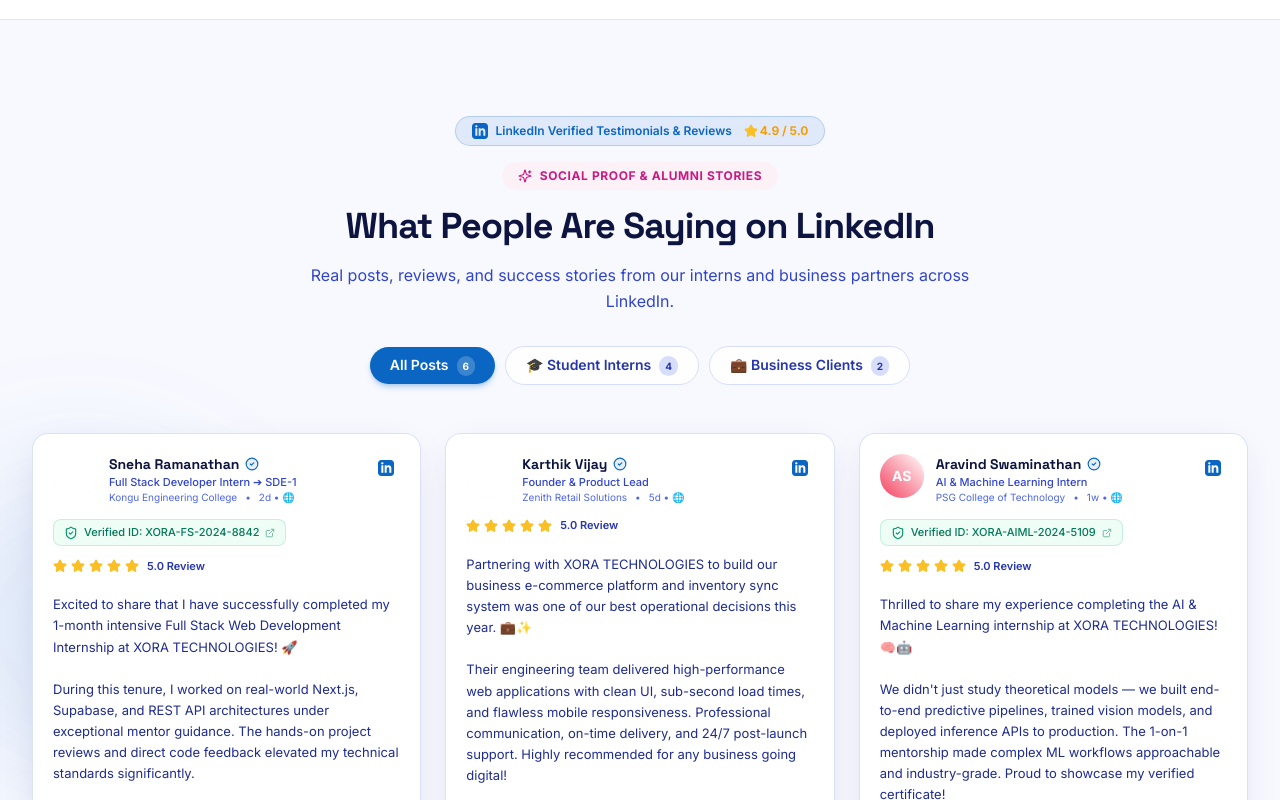
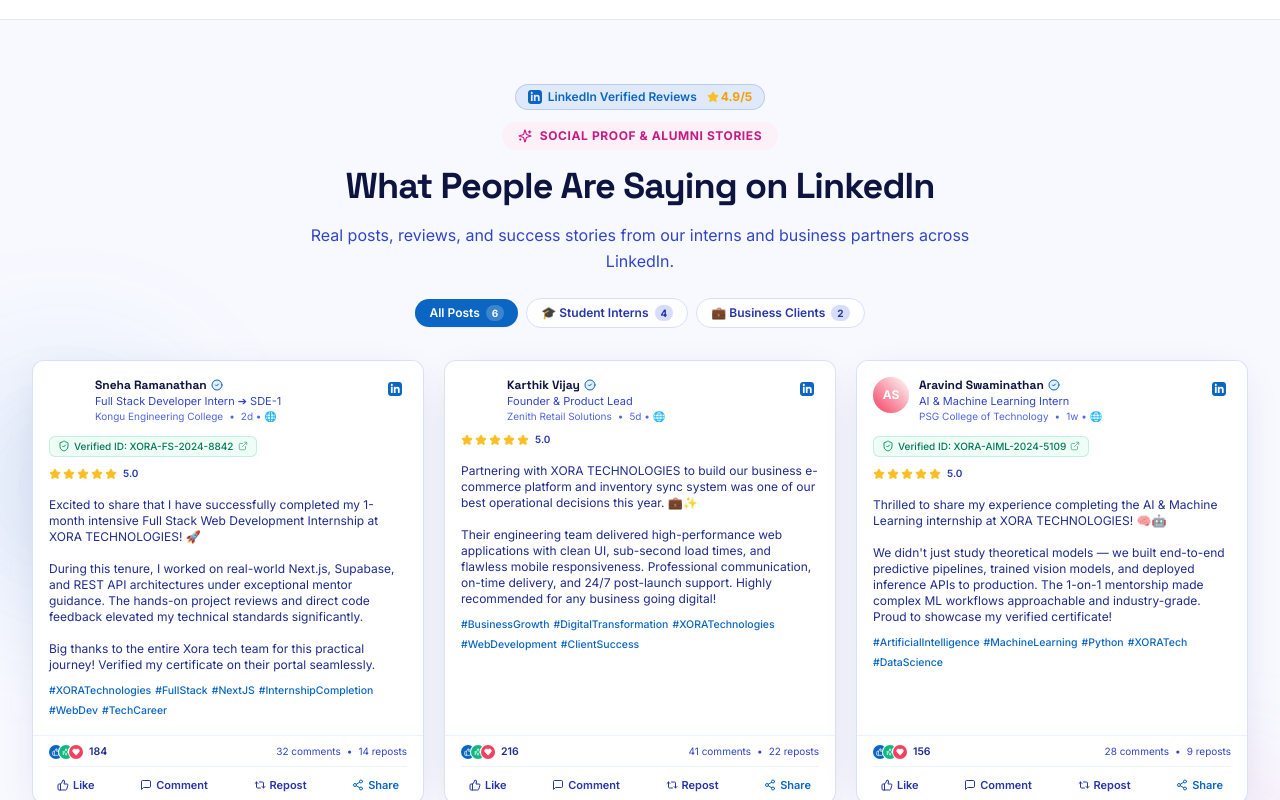
Before and after one commit to arunkumar5917/Xoratech, a Next.js app: page / in a window 1280 px wide. Shown: the part 5180-5980 px from the top of the page. Built offline with nearby package versions, Linux system fonts and the light colour scheme.

Commit message:
style: reduce LinkedIn reviews section and post cards to normal compact size

```diff
--- a/src/components/ui/LinkedInReviewsSection.tsx
+++ b/src/components/ui/LinkedInReviewsSection.tsx
@@ -20,7 +20,7 @@
 } from "lucide-react";
 
 // Official LinkedIn Brand Icon
-function LinkedInIcon({ className = "h-5 w-5" }: { className?: string }) {
+function LinkedInIcon({ className = "h-4 w-4" }: { className?: string }) {
   return (
     <svg
       className={className}
@@ -61,26 +61,29 @@
   });
 
   return (
-    <section id="linkedin-reviews" className="relative overflow-hidden py-16 lg:py-24 bg-navy-50/40 dark:bg-navy-950/40 border-y border-navy-100/70 dark:border-navy-800/70 scroll-mt-20">
+    <section
+      id="linkedin-reviews"
+      className="relative overflow-hidden py-12 lg:py-16 bg-navy-50/40 dark:bg-navy-950/40 border-y border-navy-100/70 dark:border-navy-800/70 scroll-mt-20"
+    >
       {/* Background ambient accents */}
-      <div className="pointer-events-none absolute -left-20 top-1/4 h-80 w-80 rounded-full bg-[#0A66C2]/10 blur-3xl dark:bg-[#0A66C2]/15" />
-      <div className="pointer-events-none absolute -right-20 bottom-1/4 h-80 w-80 rounded-full bg-xora-500/10 blur-3xl dark:bg-xora-500/15" />
+      <div className="pointer-events-none absolute -left-16 top-1/4 h-64 w-64 rounded-full bg-[#0A66C2]/10 blur-3xl dark:bg-[#0A66C2]/15" />
+      <div className="pointer-events-none absolute -right-16 bottom-1/4 h-64 w-64 rounded-full bg-xora-500/10 blur-3xl dark:bg-xora-500/15" />
 
       <div className="container-x relative">
         {/* Header with LinkedIn verification badge */}
         <div className="text-center">
           <FadeIn direction="up">
-            <div className="inline-flex items-center gap-2 rounded-full border border-[#0A66C2]/20 bg-[#0A66C2]/10 px-4 py-1.5 text-xs font-semibold text-[#0A66C2] dark:border-[#0A66C2]/30 dark:bg-[#0A66C2]/20 dark:text-cyan-400 backdrop-blur-sm">
-              <LinkedInIcon className="h-4 w-4 text-[#0A66C2] dark:text-cyan-400" />
-              <span>LinkedIn Verified Testimonials & Reviews</span>
+            <div className="inline-flex items-center gap-1.5 rounded-full border border-[#0A66C2]/20 bg-[#0A66C2]/10 px-3 py-1 text-xs font-semibold text-[#0A66C2] dark:border-[#0A66C2]/30 dark:bg-[#0A66C2]/20 dark:text-cyan-400 backdrop-blur-sm">
+              <LinkedInIcon className="h-3.5 w-3.5 text-[#0A66C2] dark:text-cyan-400" />
+              <span>LinkedIn Verified Reviews</span>
               <span className="flex items-center text-amber-500 font-bold ml-1">
-                <Star className="h-3.5 w-3.5 fill-amber-400 text-amber-400 mr-0.5" />
-                4.9 / 5.0
+                <Star className="h-3 w-3 fill-amber-400 text-amber-400 mr-0.5" />
+                4.9/5
               </span>
             </div>
           </FadeIn>
 
-          <div className="mt-4">
+          <div className="mt-3">
             <SectionHeading
               eyebrow="Social Proof & Alumni Stories"
               title="What People Are Saying on LinkedIn"
@@ -90,7 +93,7 @@
 
           {/* Category Filter Pills */}
           <FadeIn direction="up" delay={0.1}>
-            <div className="mt-8 flex flex-wrap items-center justify-center gap-2.5">
+            <div className="mt-6 flex flex-wrap items-center justify-center gap-2">
               {[
                 { id: "all", label: "All Posts", count: linkedInReviews.length },
                 {
@@ -109,15 +112,15 @@
                   <button
                     key={tab.id}
                     onClick={() => setFilter(tab.id as typeof filter)}
-                    className={`relative rounded-full px-5 py-2 text-xs sm:text-sm font-semibold transition-all duration-200 ${
+                    className={`relative rounded-full px-3.5 py-1.5 text-xs font-semibold transition-all duration-200 ${
                       isActive
-                        ? "bg-[#0A66C2] text-white shadow-md shadow-[#0A66C2]/25"
+                        ? "bg-[#0A66C2] text-white shadow-sm"
                         : "bg-white/80 text-navy-600 hover:bg-white hover:text-navy-950 border border-navy-100 dark:bg-navy-900/80 dark:text-navy-300 dark:hover:text-white dark:border-navy-800"
                     }`}
                   >
                     {tab.label}
                     <span
-                      className={`ml-2 inline-flex items-center justify-center rounded-full px-1.5 py-0.2 text-[10px] font-bold ${
+                      className={`ml-1.5 inline-flex items-center justify-center rounded-full px-1.5 py-0.2 text-[10px] font-bold ${
                         isActive
                           ? "bg-white/20 text-white"
                           : "bg-navy-100 text-navy-600 dark:bg-navy-800 dark:text-navy-300"
@@ -133,7 +136,7 @@
         </div>
 
         {/* Reviews Grid */}
-        <div className="mt-12 grid gap-6 md:grid-cols-2 lg:grid-cols-3">
+        <div className="mt-8 grid gap-4 sm:gap-5 md:grid-cols-2 lg:grid-cols-3">
           <AnimatePresence mode="popLayout">
             {filteredReviews.map((post) => {
               const isLiked = !!likedPosts[post.id];
@@ -143,36 +146,36 @@
                 <motion.div
                   key={post.id}
                   layout
-                  initial={{ opacity: 0, scale: 0.94, y: 15 }}
+                  initial={{ opacity: 0, scale: 0.96, y: 10 }}
                   animate={{ opacity: 1, scale: 1, y: 0 }}
-                  exit={{ opacity: 0, scale: 0.94, y: 15 }}
-                  transition={{ duration: 0.28, ease: "easeOut" }}
+                  exit={{ opacity: 0, scale: 0.96, y: 10 }}
+                  transition={{ duration: 0.22, ease: "easeOut" }}
                 >
-                  <HoverCard lift={-5} className="h-full">
-                    <div className="flex h-full flex-col justify-between overflow-hidden rounded-2xl border border-navy-100/90 bg-white shadow-card backdrop-blur-md transition-all duration-300 hover:border-[#0A66C2]/40 hover:shadow-xl hover:shadow-[#0A66C2]/5 dark:border-navy-800 dark:bg-navy-900/90">
+                  <HoverCard lift={-4} className="h-full">
+                    <div className="flex h-full flex-col justify-between overflow-hidden rounded-xl border border-navy-100/90 bg-white shadow-card backdrop-blur-md transition-all duration-300 hover:border-[#0A66C2]/40 hover:shadow-lg hover:shadow-[#0A66C2]/5 dark:border-navy-800 dark:bg-navy-900/90">
                       {/* Top Bar: Author Header */}
-                      <div className="p-5 pb-3">
-                        <div className="flex items-start justify-between gap-3">
-                          <div className="flex items-start gap-3">
+                      <div className="p-4 pb-2.5">
+                        <div className="flex items-start justify-between gap-2.5">
+                          <div className="flex items-start gap-2.5">
                             {/* Avatar */}
                             <div
-                              className={`flex h-11 w-11 shrink-0 items-center justify-center rounded-full bg-gradient-to-tr ${post.avatarBg} text-sm font-bold text-white shadow-sm ring-2 ring-white dark:ring-navy-900`}
+                              className={`flex h-9 w-9 shrink-0 items-center justify-center rounded-full bg-gradient-to-tr ${post.avatarBg} text-xs font-bold text-white shadow-sm ring-2 ring-white dark:ring-navy-900`}
                             >
                               {post.avatar}
                             </div>
 
                             {/* Details */}
                             <div className="min-w-0 flex-1">
-                              <div className="flex items-center gap-1.5">
-                                <h4 className="truncate text-sm font-bold text-navy-950 dark:text-white">
+                              <div className="flex items-center gap-1">
+                                <h4 className="truncate text-xs font-bold text-navy-950 dark:text-white">
                                   {post.name}
                                 </h4>
-                                <CheckCircle2 className="h-3.5 w-3.5 shrink-0 text-[#0A66C2] fill-[#0A66C2]/10" />
+                                <CheckCircle2 className="h-3 w-3 shrink-0 text-[#0A66C2] fill-[#0A66C2]/10" />
                               </div>
-                              <p className="truncate text-[11px] font-medium text-navy-500 dark:text-navy-400">
+                              <p className="truncate text-[11px] text-navy-500 dark:text-navy-400">
                                 {post.role}
                               </p>
-                              <div className="flex items-center gap-2 text-[10px] text-navy-400 dark:text-navy-500">
+                              <div className="flex items-center gap-1.5 text-[10px] text-navy-400 dark:text-navy-500">
                                 <span className="truncate">{post.companyOrCollege}</span>
                                 <span>•</span>
                                 <span>{post.timeAgo}</span>
@@ -186,20 +189,20 @@
                             target="_blank"
                             rel="noopener noreferrer"
                             aria-label={`View ${post.name}'s review on LinkedIn`}
-                            className="flex h-7 w-7 shrink-0 items-center justify-center rounded-lg text-[#0A66C2] transition-all hover:bg-[#0A66C2]/10 dark:hover:bg-[#0A66C2]/20"
+                            className="flex h-6 w-6 shrink-0 items-center justify-center rounded text-[#0A66C2] transition-colors hover:bg-[#0A66C2]/10 dark:hover:bg-[#0A66C2]/20"
                           >
-                            <LinkedInIcon className="h-4 w-4 text-[#0A66C2]" />
+                            <LinkedInIcon className="h-3.5 w-3.5 text-[#0A66C2]" />
                           </a>
                         </div>
 
                         {/* Verified Certificate Badge if present */}
                         {post.verifiedCertificateId && (
-                          <div className="mt-3.5">
+                          <div className="mt-2.5">
                             <Link
                               href={`/verify-certificate?id=${post.verifiedCertificateId}`}
-                              className="inline-flex items-center gap-1.5 rounded-lg border border-emerald-500/20 bg-emerald-50/80 px-2.5 py-1 text-[11px] font-medium text-emerald-700 transition-colors hover:bg-emerald-100/80 dark:border-emerald-500/30 dark:bg-emerald-950/40 dark:text-emerald-300"
+                              className="inline-flex items-center gap-1 rounded-md border border-emerald-500/20 bg-emerald-50/80 px-2 py-0.5 text-[10px] font-medium text-emerald-700 transition-colors hover:bg-emerald-100/80 dark:border-emerald-500/30 dark:bg-emerald-950/40 dark:text-emerald-300"
                             >
-                              <ShieldCheck className="h-3.5 w-3.5 text-emerald-600 dark:text-emerald-400" />
+                              <ShieldCheck className="h-3 w-3 text-emerald-600 dark:text-emerald-400" />
                               <span>Verified ID: {post.verifiedCertificateId}</span>
                               <ExternalLink className="h-2.5 w-2.5 opacity-60" />
                             </Link>
@@ -207,32 +210,32 @@
                         )}
 
                         {/* Rating Stars */}
-                        <div className="mt-3 flex items-center gap-1">
+                        <div className="mt-2 flex items-center gap-0.5">
                           {[...Array(post.rating)].map((_, i) => (
                             <Star
                               key={i}
-                              className="h-3.5 w-3.5 fill-amber-400 text-amber-400"
+                              className="h-3 w-3 fill-amber-400 text-amber-400"
                             />
                           ))}
-                          <span className="ml-1 text-[11px] font-semibold text-navy-600 dark:text-navy-300">
-                            5.0 Review
+                          <span className="ml-1 text-[10px] font-semibold text-navy-600 dark:text-navy-300">
+                            5.0
                           </span>
                         </div>
                       </div>
 
                       {/* Post Content */}
-                      <div className="px-5 py-2 flex-1 flex flex-col justify-between">
+                      <div className="px-4 py-1.5 flex-1 flex flex-col justify-between">
                         <div>
-                          <p className="whitespace-pre-line text-xs sm:text-[13px] leading-relaxed text-navy-700 dark:text-navy-200">
+                          <p className="whitespace-pre-line text-[11.5px] sm:text-xs leading-relaxed text-navy-700 dark:text-navy-200">
                             {post.content}
                           </p>
 
                           {/* Hashtags */}
-                          <div className="mt-3.5 flex flex-wrap gap-1.5">
+                          <div className="mt-2.5 flex flex-wrap gap-1">
                             {post.tags.map((tag) => (
                               <span
                                 key={tag}
-                                className="text-[11px] font-medium text-[#0A66C2] hover:underline cursor-pointer dark:text-cyan-400"
+                                className="text-[10.5px] font-medium text-[#0A66C2] hover:underline cursor-pointer dark:text-cyan-400"
                               >
                                 {tag}
                               </span>
@@ -242,27 +245,27 @@
                       </div>
 
                       {/* Engagement Counts Bar */}
-                      <div className="mt-3 border-t border-navy-50 px-5 pt-3 pb-2 dark:border-navy-800">
-                        <div className="flex items-center justify-between text-[11px] text-navy-500 dark:text-navy-400">
+                      <div className="mt-2.5 border-t border-navy-50 px-4 pt-2 pb-1.5 dark:border-navy-800">
+                        <div className="flex items-center justify-between text-[10.5px] text-navy-500 dark:text-navy-400">
                           {/* Reaction Icons */}
-                          <div className="flex items-center gap-1.5">
+                          <div className="flex items-center gap-1">
                             <span className="flex -space-x-1">
-                              <span className="flex h-4 w-4 items-center justify-center rounded-full bg-[#0A66C2] text-white ring-1 ring-white dark:ring-navy-900">
-                                <ThumbsUp className="h-2.5 w-2.5" />
+                              <span className="flex h-3.5 w-3.5 items-center justify-center rounded-full bg-[#0A66C2] text-white ring-1 ring-white dark:ring-navy-900">
+                                <ThumbsUp className="h-2 w-2" />
                               </span>
-                              <span className="flex h-4 w-4 items-center justify-center rounded-full bg-emerald-500 text-white ring-1 ring-white dark:ring-navy-900">
-                                <Sparkles className="h-2.5 w-2.5" />
+                              <span className="flex h-3.5 w-3.5 items-center justify-center rounded-full bg-emerald-500 text-white ring-1 ring-white dark:ring-navy-900">
+                                <Sparkles className="h-2 w-2" />
                               </span>
-                              <span className="flex h-4 w-4 items-center justify-center rounded-full bg-rose-500 text-white ring-1 ring-white dark:ring-navy-900">
-                                <Heart className="h-2.5 w-2.5 fill-white" />
+                              <span className="flex h-3.5 w-3.5 items-center justify-center rounded-full bg-rose-500 text-white ring-1 ring-white dark:ring-navy-900">
+                                <Heart className="h-2 w-2 fill-white" />
                               </span>
                             </span>
-                            <span className="font-semibold text-navy-700 dark:text-navy-200">
+                            <span className="font-semibold text-navy-700 dark:text-navy-200 ml-0.5">
                               {likes}
                             </span>
                           </div>
 
-                          <div className="flex items-center gap-2">
+                          <div className="flex items-center gap-1.5 text-[10px]">
                             <span>{post.comments} comments</span>
                             <span>•</span>
                             <span>{post.reposts} reposts</span>
@@ -270,18 +273,18 @@
                         </div>
 
                         {/* Interactive Action Buttons */}
-                        <div className="mt-2.5 flex items-center justify-between border-t border-navy-50 pt-2 text-xs font-semibold dark:border-navy-800">
+                        <div className="mt-1.5 flex items-center justify-between border-t border-navy-50 pt-1.5 text-[11px] font-semibold dark:border-navy-800">
                           {/* Like Button */}
                           <button
                             onClick={() => toggleLike(post.id)}
-                            className={`flex items-center gap-1.5 rounded-lg px-2.5 py-1.5 transition-colors ${
+                            className={`flex items-center gap-1 rounded-md px-2 py-1 transition-colors ${
                               isLiked
                                 ? "text-[#0A66C2] bg-[#0A66C2]/10 dark:bg-[#0A66C2]/20 font-bold"
                                 : "text-navy-600 hover:bg-navy-50 dark:text-navy-300 dark:hover:bg-navy-800"
                             }`}
                           >
                             <ThumbsUp
-                              className={`h-3.5 w-3.5 transition-transform ${
+                              className={`h-3 w-3 transition-transform ${
                                 isLiked ? "scale-110 fill-[#0A66C2]" : ""
                               }`}
                             />
@@ -293,9 +296,9 @@
                             href={post.linkedinUrl}
                             target="_blank"
                             rel="noopener noreferrer"
-                            className="flex items-center gap-1.5 rounded-lg px-2.5 py-1.5 text-navy-600 hover:bg-navy-50 dark:text-navy-300 dark:hover:bg-navy-800 transition-colors"
+                            className="flex items-center gap-1 rounded-md px-2 py-1 text-navy-600 hover:bg-navy-50 dark:text-navy-300 dark:hover:bg-navy-800 transition-colors"
                           >
-                            <MessageSquare className="h-3.5 w-3.5" />
+                            <MessageSquare className="h-3 w-3" />
                             <span className="hidden sm:inline">Comment</span>
                           </a>
 
@@ -304,9 +307,9 @@
                             href={post.linkedinUrl}
                             target="_blank"
                             rel="noopener noreferrer"
-                            className="flex items-center gap-1.5 rounded-lg px-2.5 py-1.5 text-navy-600 hover:bg-navy-50 dark:text-navy-300 dark:hover:bg-navy-800 transition-colors"
+                            className="flex items-center gap-1 rounded-md px-2 py-1 text-navy-600 hover:bg-navy-50 dark:text-navy-300 dark:hover:bg-navy-800 transition-colors"
                           >
-                            <Repeat2 className="h-3.5 w-3.5" />
+                            <Repeat2 className="h-3 w-3" />
                             <span className="hidden sm:inline">Repost</span>
                           </a>
 
@@ -315,9 +318,9 @@
                             href={post.linkedinUrl}
                             target="_blank"
                             rel="noopener noreferrer"
-                            className="flex items-center gap-1.5 rounded-lg px-2.5 py-1.5 text-[#0A66C2] hover:bg-[#0A66C2]/10 dark:hover:bg-[#0A66C2]/20 transition-colors"
+                            className="flex items-center gap-1 rounded-md px-2 py-1 text-[#0A66C2] hover:bg-[#0A66C2]/10 dark:hover:bg-[#0A66C2]/20 transition-colors"
                           >
-                            <Share2 className="h-3.5 w-3.5" />
+                            <Share2 className="h-3 w-3" />
                             <span className="hidden sm:inline">Share</span>
                           </a>
                         </div>
@@ -331,14 +334,14 @@
         </div>
 
         {/* Bottom LinkedIn Callout Bar */}
-        <FadeIn direction="up" delay={0.2} className="mt-14">
-          <div className="flex flex-col items-center justify-between gap-4 rounded-2xl border border-[#0A66C2]/20 bg-gradient-to-r from-[#0A66C2]/10 via-white/80 to-xora-500/10 p-6 shadow-sm backdrop-blur-md dark:from-[#0A66C2]/20 dark:via-navy-900/80 dark:to-xora-500/10 sm:flex-row sm:px-8">
-            <div className="flex items-center gap-3.5 text-center sm:text-left">
-              <span className="flex h-12 w-12 shrink-0 items-center justify-center rounded-xl bg-[#0A66C2] text-white shadow-md shadow-[#0A66C2]/30">
-                <LinkedInIcon className="h-6 w-6" />
+        <FadeIn direction="up" delay={0.2} className="mt-10">
+          <div className="flex flex-col items-center justify-between gap-3.5 rounded-xl border border-[#0A66C2]/20 bg-gradient-to-r from-[#0A66C2]/10 via-white/80 to-xora-500/10 p-4 shadow-sm backdrop-blur-md dark:from-[#0A66C2]/20 dark:via-navy-900/80 dark:to-xora-500/10 sm:flex-row sm:px-6">
+            <div className="flex items-center gap-3 text-center sm:text-left">
+              <span className="flex h-9 w-9 shrink-0 items-center justify-center rounded-lg bg-[#0A66C2] text-white shadow-sm">
+                <LinkedInIcon className="h-4 w-4" />
               </span>
               <div>
-                <h4 className="font-display text-base font-bold text-navy-950 dark:text-white">
+                <h4 className="font-display text-sm font-bold text-navy-950 dark:text-white">
                   Join 1,000+ Students & Professionals on LinkedIn
                 </h4>
                 <p className="text-xs text-navy-600 dark:text-navy-300">
@@ -351,11 +354,11 @@
               href="https://www.linkedin.com/company/xora-technologies"
               target="_blank"
               rel="noopener noreferrer"
-              className="inline-flex shrink-0 items-center gap-2 rounded-xl bg-[#0A66C2] px-5 py-2.5 text-xs sm:text-sm font-semibold text-white shadow-md shadow-[#0A66C2]/25 transition-all duration-200 hover:bg-[#084e96] hover:shadow-lg"
+              className="inline-flex shrink-0 items-center gap-1.5 rounded-lg bg-[#0A66C2] px-4 py-2 text-xs font-semibold text-white shadow-sm transition-all duration-200 hover:bg-[#084e96]"
             >
-              <LinkedInIcon className="h-4 w-4" />
+              <LinkedInIcon className="h-3.5 w-3.5" />
               <span>Connect on LinkedIn</span>
-              <ExternalLink className="h-3.5 w-3.5" />
+              <ExternalLink className="h-3 w-3" />
             </a>
           </div>
         </FadeIn>
```
